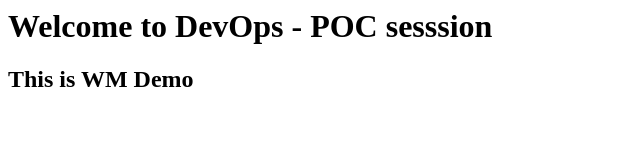
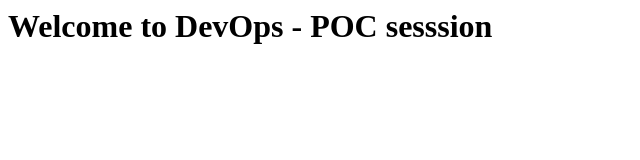
Before and after one commit to srimoole/srimoole, a plain HTML site: page index.html in a window 1280 px wide. Shown: the whole page, without its empty margins (0-640 px from the left). Drawn offline with Linux system fonts and the light colour scheme.

Commit message:
Update index.html

```diff
--- a/index.html
+++ b/index.html
@@ -1,2 +1 @@
 <h1>Welcome to DevOps - POC sesssion</h1>
-<h2>This is WM Demo</h2>
```
